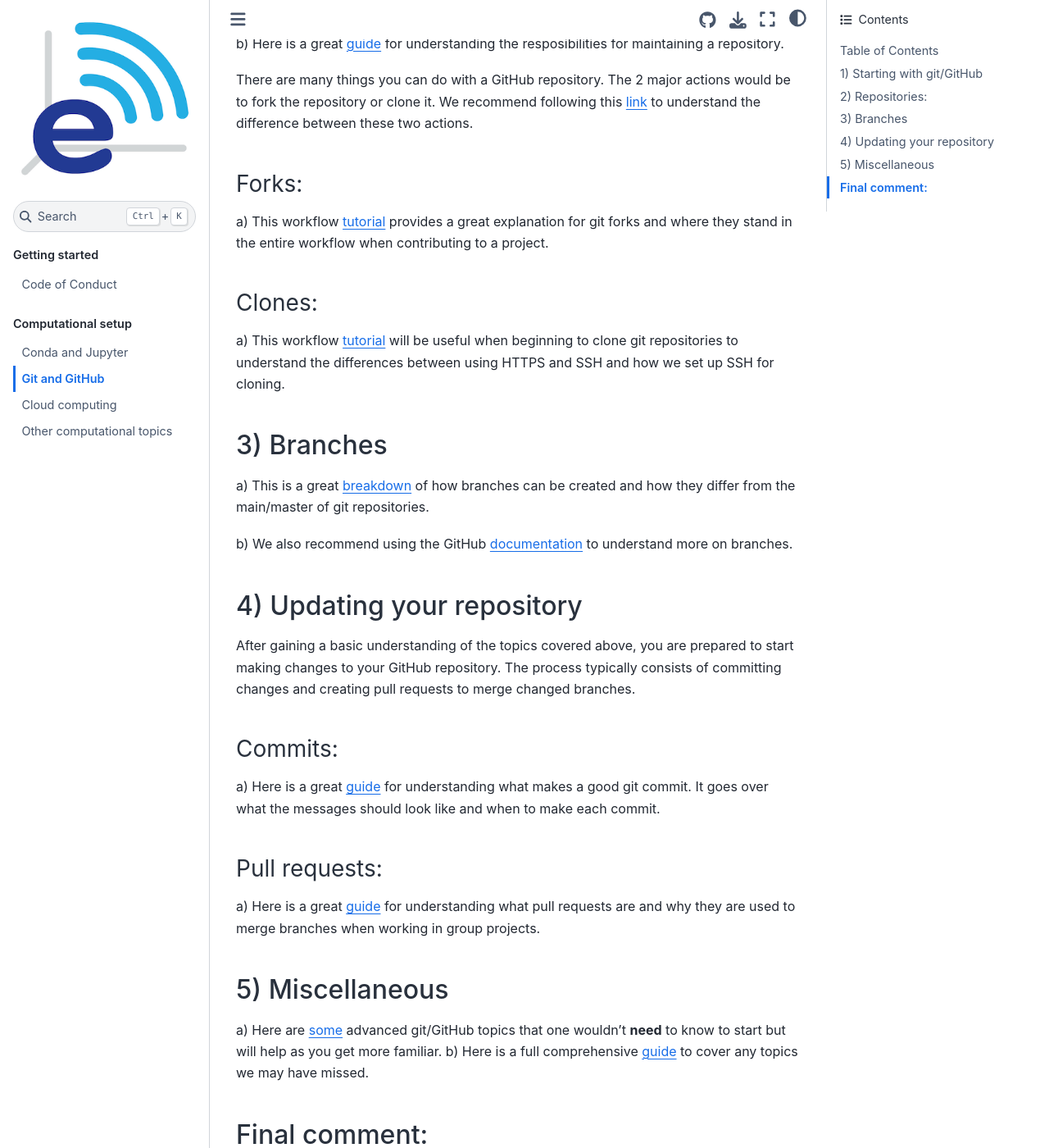
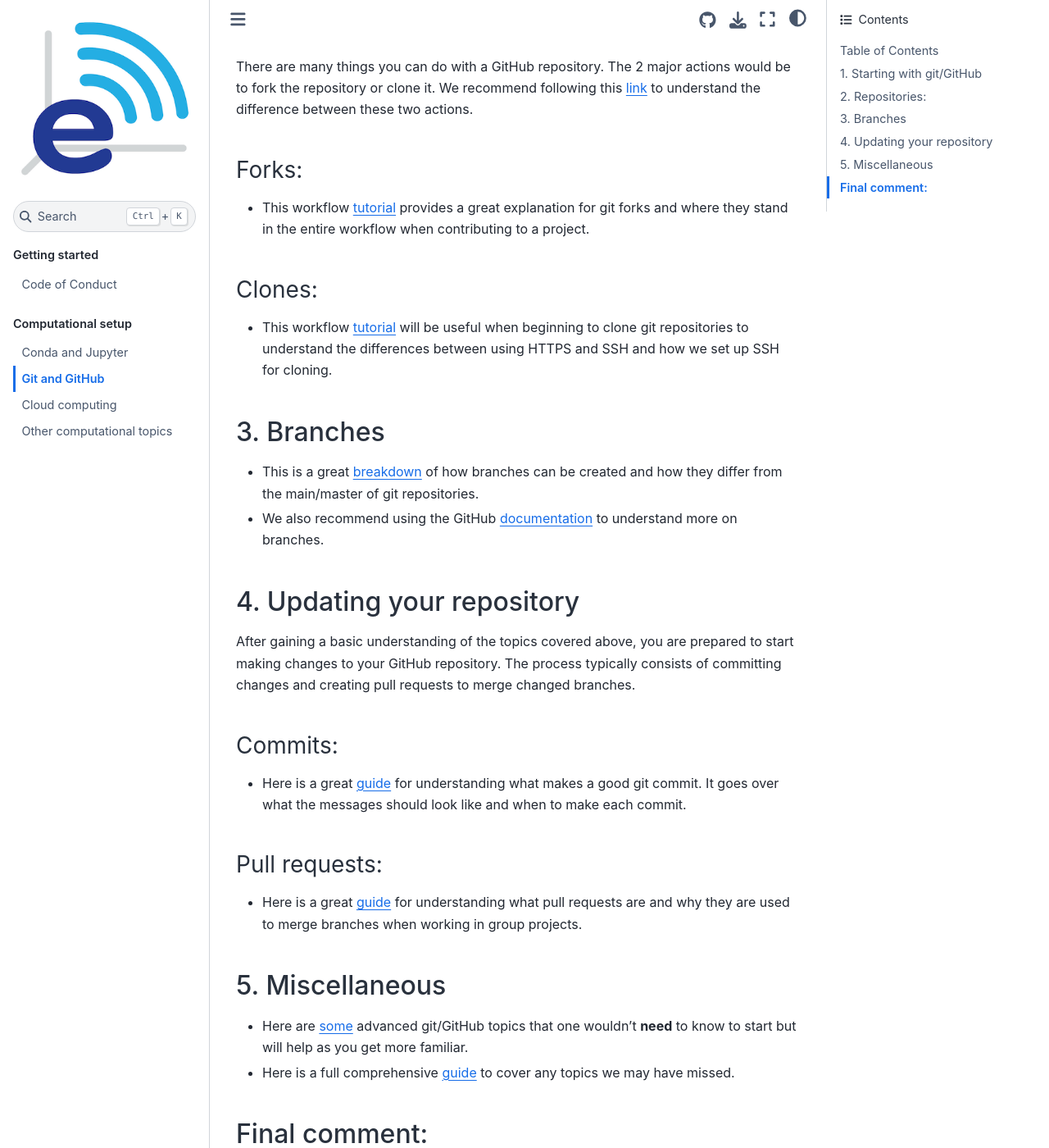
Before and after one commit to uw-echospace/group-docs, a Jupyter Book: the page built from docs/source/compute-git.md, in a window 1280 px wide and 1400 px high, scrolled down 891 px. Shown: the whole window at 82% size. Built offline with Jupyter Book 1.0.4 settings and Sphinx 7.4.7 and the Sphinx Book theme 1.1.4, drawn with Linux system fonts in a browser that asks for light colours; some of the changed text lies outside the part shown.

```diff
--- a/docs/source/compute-git.md
+++ b/docs/source/compute-git.md
@@ -4,51 +4,49 @@ Here are some of the links we have compiled that have helped us understand how t
 For readability, we will add 2 links for each topic we wish to guide you through.
 
 ## Table of Contents
-1) Starting with git/GitHub
-2) Repositories
+1. Starting with git/GitHub
+2. Repositories
     - Forks
     - Clones
-3) Branches
-4) Updating your repository
+3. Branches
+4. Updating your repository
     - Commits
     - Merge
     - Pull requests
-5) Advanced topics
+5. Advanced topics
 
-## 1) Starting with git/GitHub
-a) This [tutorial](https://product.hubspot.com/blog/git-and-github-tutorial-for-beginners) explains the differences between git and GitHub and walks its readers through all the basic steps to get started with GitHub.
+## 1. Starting with git/GitHub
+* This [tutorial](https://product.hubspot.com/blog/git-and-github-tutorial-for-beginners) explains the differences between git and GitHub and walks its readers through all the basic steps to get started with GitHub.
 
-## 2) Repositories:
-a) The first place we recommend is the GitHub group's [documentation](https://docs.github.com/en/repositories/creating-and-managing-repositories) of repository management.
-
-b) Here is a great [guide](https://github.blog/2023-08-04-a-checklist-and-guide-to-get-your-repository-collaboration-ready/#get-started) for understanding the resposibilities for maintaining a repository.
+## 2. Repositories:
+* The first place we recommend is the GitHub group's [documentation](https://docs.github.com/en/repositories/creating-and-managing-repositories) of repository management.
+* Here is a great [guide](https://github.blog/2023-08-04-a-checklist-and-guide-to-get-your-repository-collaboration-ready/#get-started) for understanding the resposibilities for maintaining a repository.
 
 There are many things you can do with a GitHub repository. The 2 major actions would be to fork the repository or clone it.
 We recommend following this [link](https://www.theserverside.com/answer/Git-fork-vs-clone-Whats-the-difference) to understand the difference between these two actions.
 ### Forks:
-a) This workflow [tutorial](https://www.atlassian.com/git/tutorials/comparing-workflows/forking-workflow#:~:text=The%20main%20advantage%20of%20the,push%20to%20the%20official%20repository.) provides a great explanation for git forks and where they stand in the entire workflow when contributing to a project.
+* This workflow [tutorial](https://www.atlassian.com/git/tutorials/comparing-workflows/forking-workflow#:~:text=The%20main%20advantage%20of%20the,push%20to%20the%20official%20repository.) provides a great explanation for git forks and where they stand in the entire workflow when contributing to a project.
 
 ### Clones:
-a) This workflow [tutorial](https://www.warp.dev/terminus/git-clone-ssh) will be useful when beginning to clone git repositories to understand the differences between using HTTPS and SSH and how we set up SSH for cloning.
+* This workflow [tutorial](https://www.warp.dev/terminus/git-clone-ssh) will be useful when beginning to clone git repositories to understand the differences between using HTTPS and SSH and how we set up SSH for cloning.
 
-## 3) Branches
-a) This is a great [breakdown](https://git-scm.com/book/en/v2/Git-Branching-Branches-in-a-Nutshell) of how branches can be created and how they differ from the main/master of git repositories.
+## 3. Branches
+* This is a great [breakdown](https://git-scm.com/book/en/v2/Git-Branching-Branches-in-a-Nutshell) of how branches can be created and how they differ from the main/master of git repositories.
+* We also recommend using the GitHub [documentation](https://docs.github.com/en/pull-requests/collaborating-with-pull-requests/proposing-changes-to-your-work-with-pull-requests/about-branches#) to understand more on branches.
 
-b) We also recommend using the GitHub [documentation](https://docs.github.com/en/pull-requests/collaborating-with-pull-requests/proposing-changes-to-your-work-with-pull-requests/about-branches#) to understand more on branches.
-
-## 4) Updating your repository
+## 4. Updating your repository
 After gaining a basic understanding of the topics covered above, you are prepared to start making changes to your GitHub repository.
 The process typically consists of committing changes and creating pull requests to merge changed branches.
 
 ### Commits:
-a) Here is a great [guide](https://github.blog/2022-06-30-write-better-commits-build-better-projects/) for understanding what makes a good git commit. It goes over what the messages should look like and when to make each commit.
+* Here is a great [guide](https://github.blog/2022-06-30-write-better-commits-build-better-projects/) for understanding what makes a good git commit. It goes over what the messages should look like and when to make each commit.
 
 ### Pull requests:
-a) Here is a great [guide](https://nira.com/github-pull-request/) for understanding what pull requests are and why they are used to merge branches when working in group projects.
+* Here is a great [guide](https://nira.com/github-pull-request/) for understanding what pull requests are and why they are used to merge branches when working in group projects.
 
-## 5) Miscellaneous
-a) Here are [some](https://dev.to/ruppysuppy/advanced-git-concepts-you-should-know-nle) advanced git/GitHub topics that one wouldn't **need** to know to start but will help as you get more familiar.
-b) Here is a full comprehensive [guide](https://zerotomastery.io/blog/the-ultimate-guide-to-git-and-github/) to cover any topics we may have missed.
+## 5. Miscellaneous
+* Here are [some](https://dev.to/ruppysuppy/advanced-git-concepts-you-should-know-nle) advanced git/GitHub topics that one wouldn't **need** to know to start but will help as you get more familiar.
+* Here is a full comprehensive [guide](https://zerotomastery.io/blog/the-ultimate-guide-to-git-and-github/) to cover any topics we may have missed.
 
 ## Final comment:
 Learning to use git/GitHub from scratch can be confusing since there are so many places to start from. Because of this, we recommend to prioritize what you need to know for your specific project tasks and start from there. We wish you all the best in your journey to mastering git!
```
